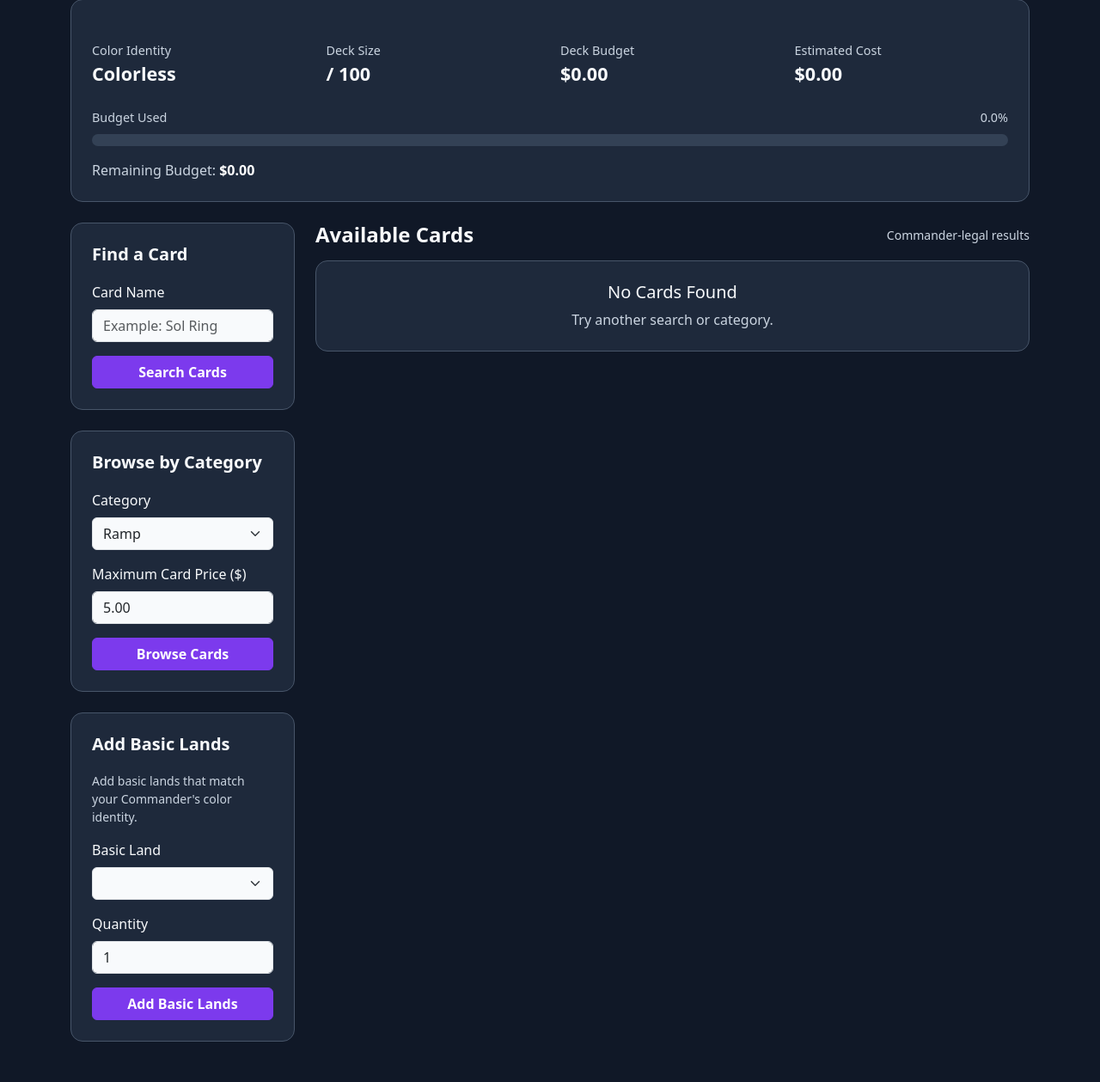
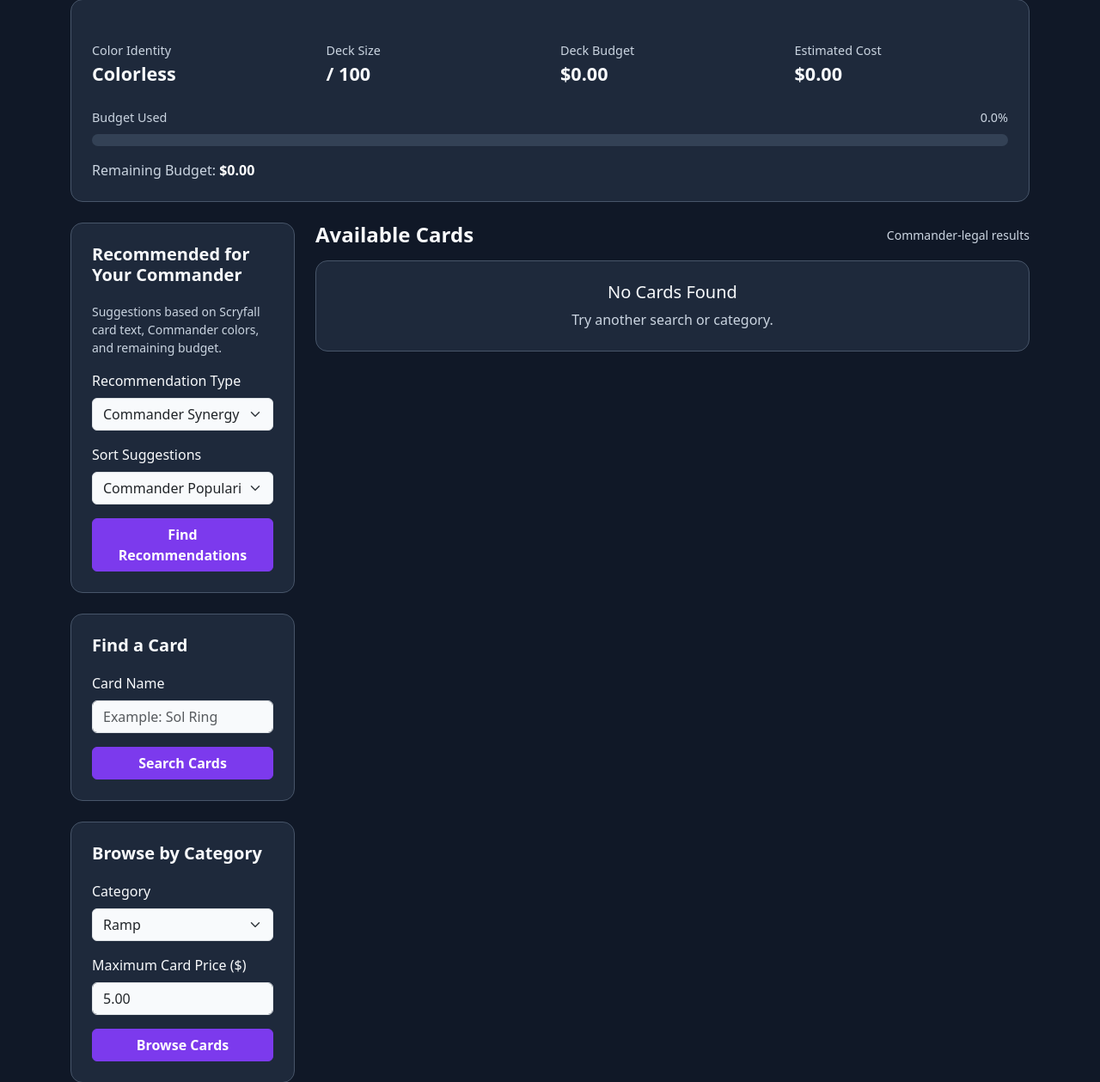
Before and after one commit to mlf5626/Budget-Commander-Deck-Builder, a Flask app: template templates/builder.html in a window 1280 px wide. Shown: the part 210-1469 px from the top of the page at 86% size. Run offline with Flask 3, Linux system fonts and the light colour scheme; the template is opened without the code that fills it, so the values that code supplies are empty.

Commit message:
Add budget-aware Commander card recommendations
Implemented Commander synergy recommendations, category filtering, price sorting, and budget-aware card suggestions using Scryfall.

```diff
--- a/app.py
+++ b/app.py
@@ -3,6 +3,7 @@ import requests
 from functools import lru_cache
 import sqlite3
 from legality import validate_deck
+from recommendations import fetch_recommendations, CATEGORIES
 from database import (
     init_db, save_deck, list_saved_decks, load_saved_deck,
     update_saved_deck, delete_saved_deck,
@@ -634,6 +635,54 @@ def category():
     )
 
 
+
+@app.route("/recommendations", methods=["GET"])
+def recommendations():
+    commander_name = session.get("commander_name")
+    if not commander_name:
+        return redirect(url_for("home"))
+    category = request.args.get("category", "synergy")
+    sort = request.args.get("sort", "popular")
+    deck_cards = session.get("deck", [])
+    basic_lands = session.get("basic_lands", {})
+    budget = float(session.get("budget", 0))
+    commander_price = float(session.get("commander_price", 0))
+    basic_land_cost = 0.0
+    for land_name, quantity in basic_lands.items():
+        price = get_basic_land_price(land_name)
+        if price is None:
+            session["message"] = "Unable to verify basic land prices."
+            return redirect(url_for("deck"))
+        basic_land_cost += price * quantity
+    deck_cost = commander_price + sum(float(c["price"]) for c in deck_cards) + basic_land_cost
+    deck_size = 1 + len(deck_cards) + sum(basic_lands.values())
+    try:
+        response = requests.get(
+            "https://api.scryfall.com/cards/named",
+            params={"exact": commander_name},
+            headers={"User-Agent": "BudgetCommanderDeckBuilder/1.0", "Accept": "application/json"},
+            timeout=10,
+        )
+        response.raise_for_status()
+        commander = response.json()
+    except (requests.RequestException, ValueError):
+        session["message"] = "Unable to retrieve Commander information."
+        return redirect(url_for("deck"))
+    if deck_size >= 100:
+        cards, description, error = [], "Your deck is full. Remove a card to see addable recommendations.", None
+    else:
+        cards, description, error = fetch_recommendations(
+            commander, deck_cards, budget - deck_cost, category, sort
+        )
+    return render_template(
+        "builder.html", commander=commander, budget=budget,
+        cards=cards, deck=deck_cards, deck_cost=deck_cost, deck_size=deck_size,
+        recommendation_mode=True, recommendation_categories=CATEGORIES,
+        recommendation_category=category if category in CATEGORIES else "synergy",
+        recommendation_sort=sort if sort in ("popular", "price") else "popular",
+        recommendation_description=description, recommendation_error=error,
+    )
+
 @app.route("/add-basic-land", methods=["POST"])
 def add_basic_land():
     land_name = request.form.get("land_name")
--- /dev/null
+++ b/recommendations.py
@@ -0,0 +1,83 @@
+"""Explainable, budget-aware Scryfall recommendations (not machine learning)."""
+import requests
+
+HEADERS = {"User-Agent": "BudgetCommanderDeckBuilder/1.0", "Accept": "application/json"}
+CATEGORIES = {
+    "synergy": "Commander Synergy",
+    "ramp": "Ramp",
+    "draw": "Card Draw",
+    "removal": "Removal",
+    "protection": "Protection",
+}
+CATEGORY_QUERIES = {
+    "ramp": '(o:"add {" OR o:"search your library for a basic land" OR o:"search your library for a land")',
+    "draw": '(o:"draw a card" OR o:"draw two cards" OR o:"draw three cards")',
+    "removal": '(o:"destroy target" OR o:"exile target")',
+    "protection": '(o:"hexproof" OR o:"indestructible" OR o:"protection from")',
+}
+THEMES = [
+    ("proliferate", "Proliferate", 'o:proliferate'),
+    ("+1/+1 counter", "+1/+1 counters", 'o:"+1/+1 counter"'),
+    ("landfall", "Landfall", 'o:landfall'),
+    ("graveyard", "Graveyard", '(o:graveyard OR o:mill)'),
+    ("artifact", "Artifacts", '(o:artifact OR t:artifact)'),
+    ("enchantment", "Enchantments", '(o:enchantment OR t:enchantment)'),
+    ("token", "Tokens", 'o:token'),
+    ("lifegain", "Lifegain", '(o:"gain life" OR o:lifelink)'),
+    ("surveil", "Surveil", 'o:surveil'),
+    ("sacrifice", "Sacrifice", 'o:sacrifice'),
+    ("instant", "Spellslinger", '(t:instant OR t:sorcery)'),
+]
+def detect_theme(commander):
+    text = commander.get("oracle_text", "").lower()
+    for face in commander.get("card_faces", []):
+        text += " " + face.get("oracle_text", "").lower()
+    for term, label, query in THEMES:
+        if term in text:
+            return label, query
+    return "Popular Commander staples", None
+
+def fetch_recommendations(commander, deck, remaining_budget, category="synergy", sort="popular"):
+    """Return (cards, description, error). Filter owned/unpriced/over-budget cards."""
+    theme_label, theme_query = detect_theme(commander)
+    category = category if category in CATEGORIES else "synergy"
+    sort = sort if sort in ("popular", "price") else "popular"
+    if category == "synergy":
+        if theme_query:
+            filter_query = theme_query
+            description = f"Cards matching {theme_label.lower()} themes found in your commander's rules text."
+        else:
+            filter_query = "t:artifact"
+            description = "Affordable, popular artifacts; no specific strategy keyword was detected."
+    else:
+        filter_query = CATEGORY_QUERIES[category]
+        description = f"Budget-aware {CATEGORIES[category].lower()} suggestions."
+    colors = "".join(commander.get("color_identity", []))
+    query = f"legal:commander id<={colors} -t:land game:paper usd>0 usd<={max(0, remaining_budget):.2f} {filter_query}"
+    if remaining_budget <= 0:
+        return [], description, None
+    params = {"q": query, "order": "usd" if sort == "price" else "edhrec", "dir": "asc"}
+    try:
+        response = requests.get("https://api.scryfall.com/cards/search",
+                                params=params, headers=HEADERS, timeout=10)
+        if response.status_code == 404:
+            return [], description, None
+        response.raise_for_status()
+        payload = response.json()
+        owned = {c["name"].casefold() for c in deck}
+        owned.add(commander.get("name", "").casefold())
+        cards = []
+        for card in payload.get("data", []):
+            price = card.get("prices", {}).get("usd")
+            try:
+                amount = float(price)
+            except (TypeError, ValueError):
+                continue
+            if card.get("name", "").casefold() in owned or amount > remaining_budget:
+                continue
+            cards.append(card)
+            if len(cards) >= 18:
+                break
+        return cards, description, None
+    except (requests.RequestException, ValueError, TypeError):
+        return [], description, "Scryfall is temporarily unavailable. Please try again."
--- a/templates/builder.html
+++ b/templates/builder.html
@@ -265,6 +265,32 @@
             <!-- Sidebar -->
             <aside class="col-lg-3">
 
+<!-- Budget-aware Recommendations -->
+<div class="filter-panel mb-4">
+    <h2 class="h5 section-heading">Recommended for Your Commander</h2>
+    <p class="muted-text small">Suggestions based on Scryfall card text, Commander colors, and remaining budget.</p>
+    <form action="{{ url_for('recommendations') }}" method="GET">
+        <label for="recommendation_category" class="form-label">Recommendation Type</label>
+        <select id="recommendation_category" name="category" class="form-select mb-3">
+            {% for key, label in (recommendation_categories or {
+                'synergy': 'Commander Synergy',
+                'ramp': 'Ramp',
+                'draw': 'Card Draw',
+                'removal': 'Removal',
+                'protection': 'Protection'
+            }).items() %}
+                <option value="{{ key }}" {% if recommendation_category == key %}selected{% endif %}>{{ label }}</option>
+            {% endfor %}
+        </select>
+        <label for="recommendation_sort" class="form-label">Sort Suggestions</label>
+        <select id="recommendation_sort" name="sort" class="form-select mb-3">
+            <option value="popular" {% if recommendation_sort != 'price' %}selected{% endif %}>Commander Popularity</option>
+            <option value="price" {% if recommendation_sort == 'price' %}selected{% endif %}>Lowest Price First</option>
+        </select>
+        <button type="submit" class="btn btn-purple w-100">Find Recommendations</button>
+    </form>
+</div>
+
                 <div class="filter-panel mb-4">
                     <h2 class="h5 section-heading">
                         Find a Card
@@ -453,6 +479,16 @@
                     </span>
                 </div>
 
+                {% if recommendation_mode %}
+                    <div class="filter-panel mb-3">
+                        <strong>Personalized Recommendations</strong>
+                        <p class="muted-text small mb-0">{{ recommendation_description }}</p>
+                        <p class="muted-text small mb-0">Cards already in your deck, unpriced cards, and cards over your remaining budget are excluded from these results.</p>
+                    </div>
+                {% endif %}
+                {% if recommendation_error %}
+                    <div class="alert alert-warning" role="alert">{{ recommendation_error }}</div>
+                {% endif %}
                 <div class="row g-3">
 
                     {% for card in cards %}
```
